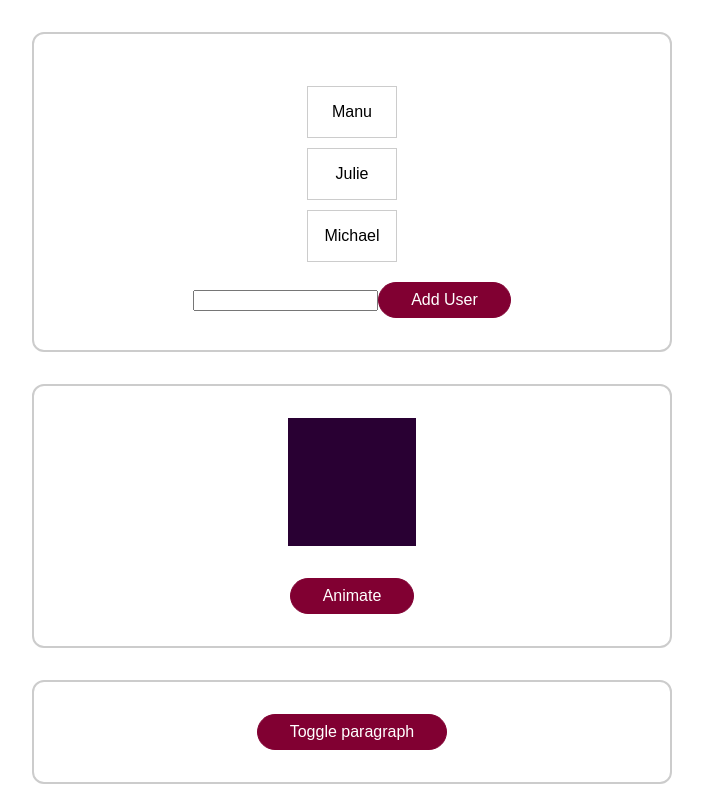
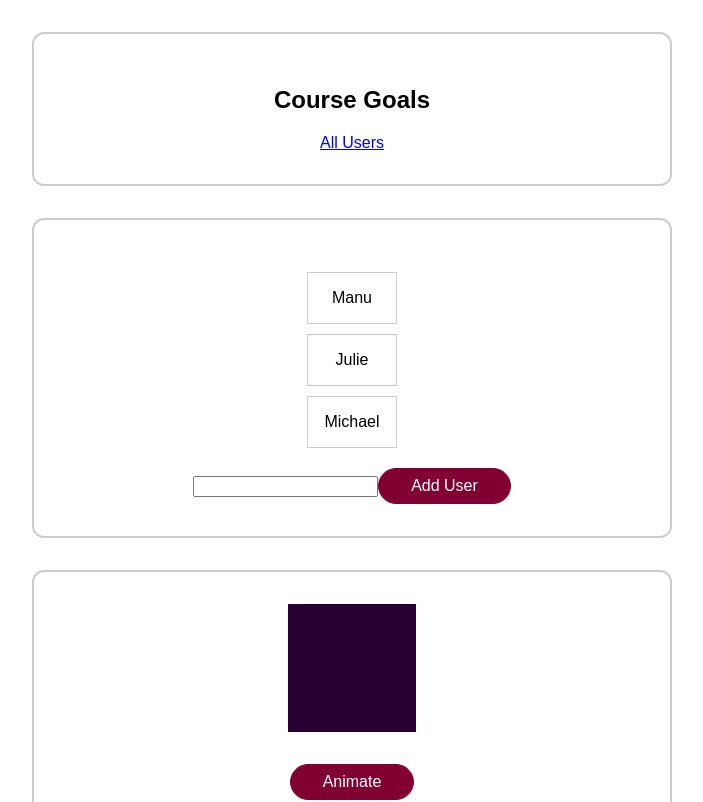
Before and after one commit to Asya404/vue-animations, a Vue app: page /goals in a window 1280 px wide. Shown: the top 802 px of the page, without its empty margins (288-991 px from the left). Built offline with nearby package versions, Linux system fonts and the light colour scheme.

Commit message:
feat: add animation for transition routes

```diff
--- a/package.json
+++ b/package.json
@@ -9,7 +9,8 @@
   },
   "dependencies": {
     "core-js": "^3.6.5",
-    "vue": "^3.0.0"
+    "vue": "^3.0.0",
+    "vue-router": "^4.2.5"
   },
   "devDependencies": {
     "@vue/cli-plugin-babel": "~4.5.0",
--- a/src/App.vue
+++ b/src/App.vue
@@ -1,4 +1,10 @@
 <template>
+  <router-view v-slot="slotProps">
+    <transition name="fade-button" mode="out-in">
+      <component :is="slotProps.Component"></component>
+    </transition>
+  </router-view>
+
   <div class="container">
     <list-data></list-data>
   </div>
--- a/src/main.js
+++ b/src/main.js
@@ -1,10 +1,26 @@
 import { createApp } from 'vue';
+import { createRouter, createWebHistory } from 'vue-router';
 
 import App from './App.vue';
 import BaseModal from './components/BaseModal.vue';
+import AllUsers from './pages/AllUsers.vue';
+import CourseGoals from './pages/CourseGoals.vue';
+
+const router = createRouter({
+  history: createWebHistory(),
+  routes: [
+    { path: '/', component: AllUsers },
+    { path: '/goals', component: CourseGoals },
+  ],
+});
 
 const app = createApp(App);
 
 app.component('base-modal', BaseModal);
 
-app.mount('#app');
+app.use(router);
+
+// for not to reload for initial
+router.isReady().then(function () {
+  app.mount('#app');
+});
--- /dev/null
+++ b/src/pages/AllUsers.vue
@@ -0,0 +1,6 @@
+<template>
+  <div class="container">
+    <h2>All Users</h2>
+    <router-link to="/goals">All goals</router-link>
+  </div>
+</template>
--- /dev/null
+++ b/src/pages/CourseGoals.vue
@@ -0,0 +1,6 @@
+<template>
+  <div class="container">
+    <h2>Course Goals</h2>
+    <router-link to="/">All Users</router-link>
+  </div>
+</template>
```
Also changed, not shown: 1 other file (tests, documents, lock files or other folders).
